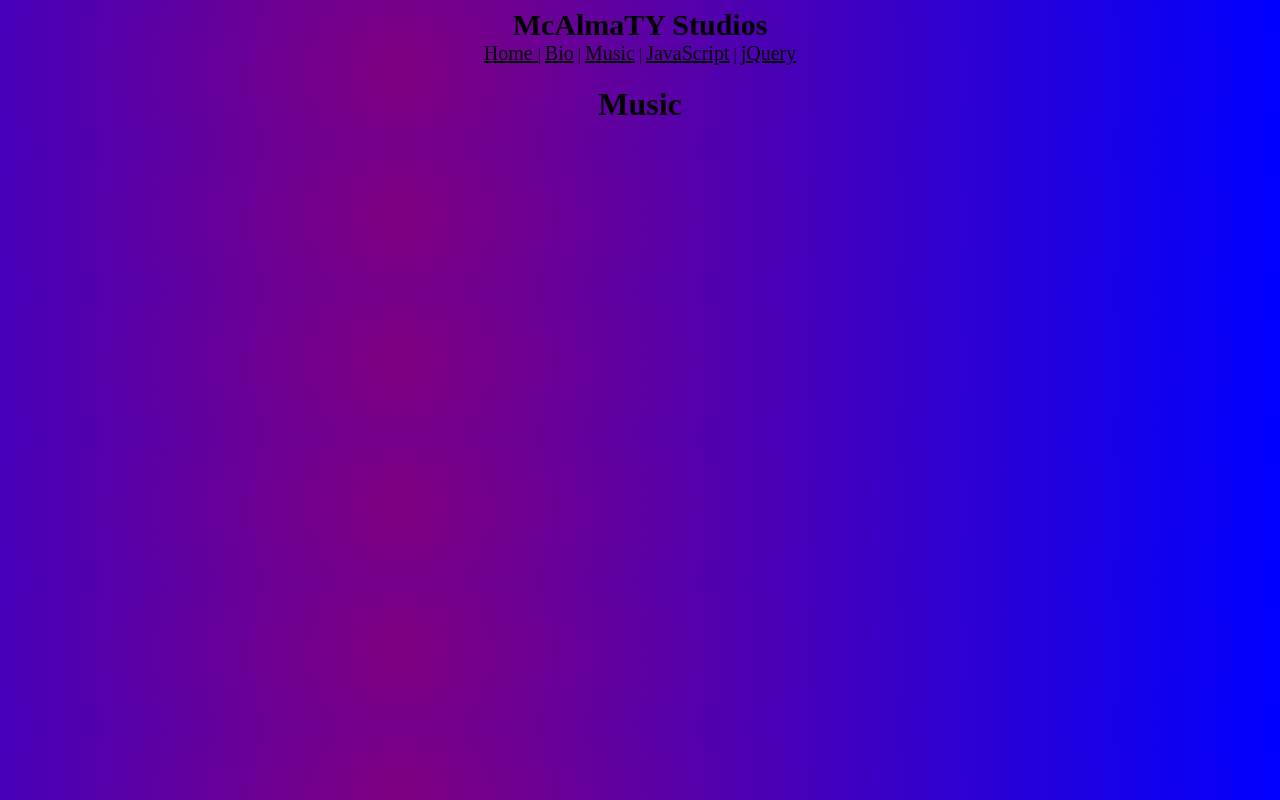
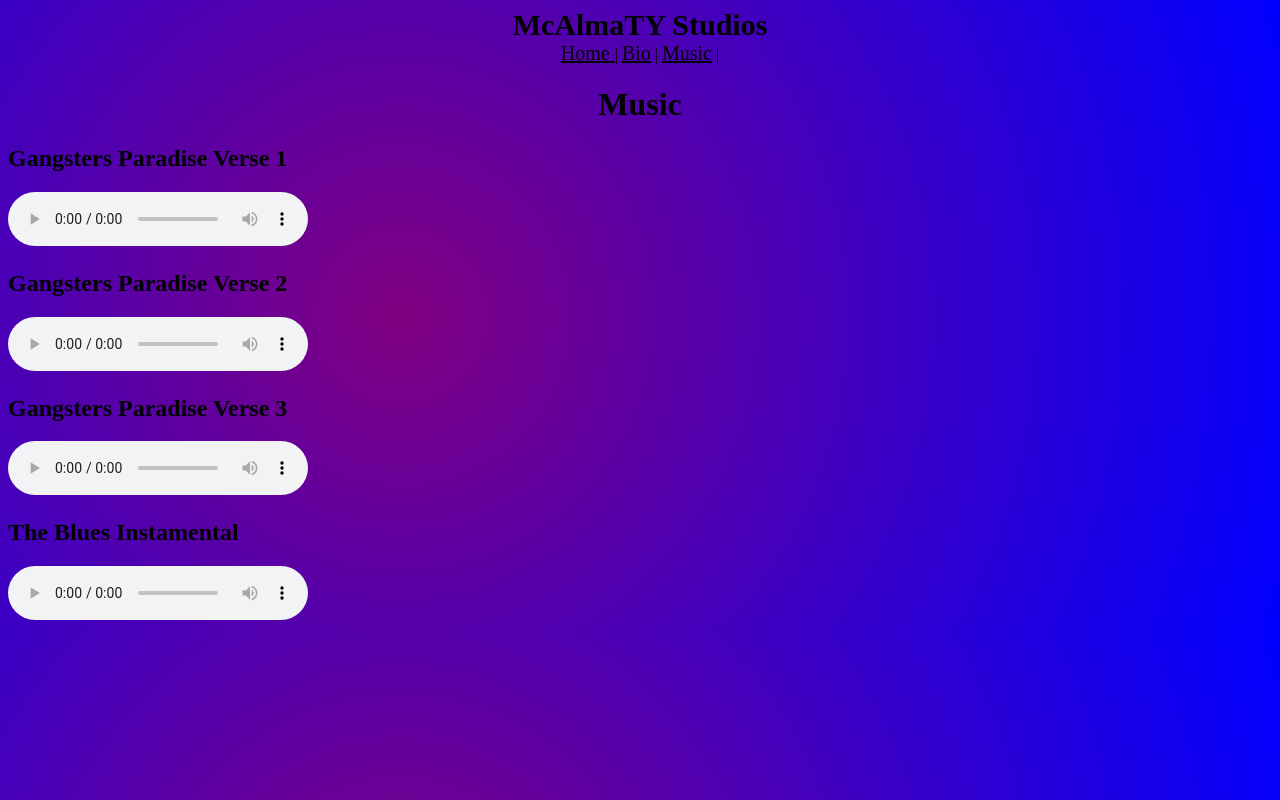
Before and after one commit to McEwok/Showcase-Website, a plain HTML site: page music.html in a window 1280 px wide. Drawn offline with Linux system fonts and the light colour scheme.

Commit message:
Music Finished

```diff
--- a/music.html
+++ b/music.html
@@ -8,10 +8,20 @@
 				<a href = "index.html" target = "_self">Home </a> |
 				<a href = "bio.html" target = "_self">Bio</a> |
 				<a href = "muisc.html" target = "_self">Music</a> |
-				<a href="/js/">JavaScript</a> |
-				<a href="/jquery/">jQuery</a>
 			</nav>
 		<body>
 			<h1>Music</h1>
+			<h2>Gangsters Paradise Verse 1</h2>
+			<audio controls>
+			<source src = "music\Gangsters Paradise Verse 1.mp3"></audio><br>
+			<h2>Gangsters Paradise Verse 2</h2>
+			<audio controls>
+			<source src = "music\Gangsters Paradise Verse 2.mp3"></audio><br>
+			<h2>Gangsters Paradise Verse 3</h2>
+			<audio controls>
+			<source src = "music\Gangsters Paradise Verse 3.mp3"></audio><br>
+			<h2>The Blues Instamental</h2>
+			<audio controls>
+			<source src = "music\TheBluesD.wav"></audio>
 		</body>
 	</html>
```
Also changed, not shown: bio.html (+0 -8 lines), index.html (+0 -2 lines), 4 other files.
